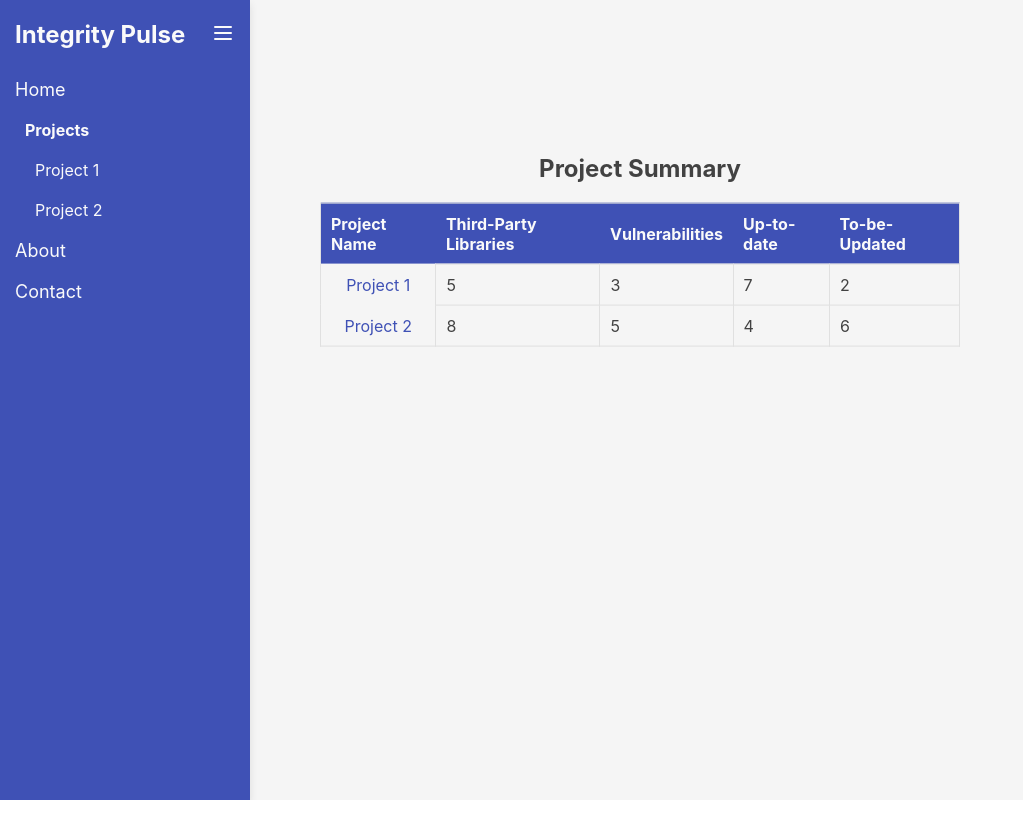
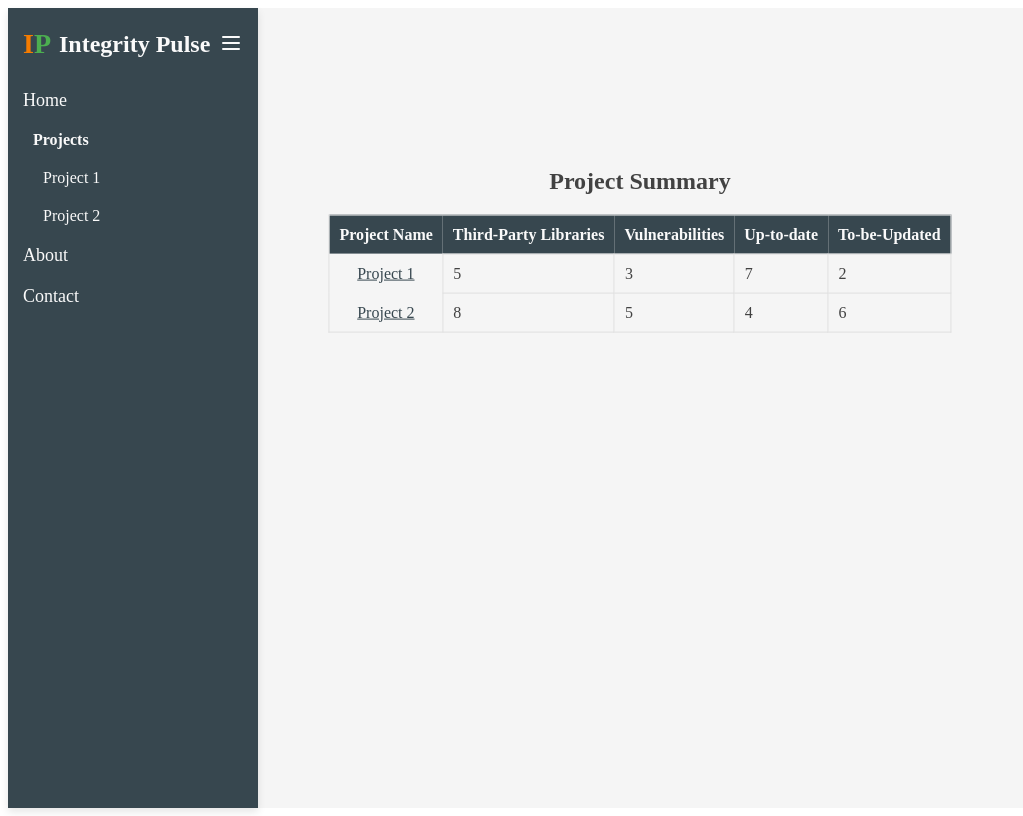
Before and after one commit to BalaCumberland/IntegrityPulse, a React (Create React App) app in the folder integrity-pulse/: page / in a window 1280 px wide. Shown: the whole page, without its empty margins (0-1023 px from the left). Built offline with nearby package versions, Linux system fonts and the light colour scheme.

Commit message:
material view

```diff
--- a/integrity-pulse/package.json
+++ b/integrity-pulse/package.json
@@ -13,6 +13,7 @@
     "lucide-react": "^0.483.0",
     "react": "^19.0.0",
     "react-dom": "^19.0.0",
+    "react-router-dom": "^7.4.0",
     "react-scripts": "5.0.1",
     "recharts": "^2.15.1",
     "web-vitals": "^2.1.4"
--- a/integrity-pulse/src/App.js
+++ b/integrity-pulse/src/App.js
@@ -1,7 +1,8 @@
 import React, { useState, useEffect } from "react";
 import { PieChart, Pie, Cell, Tooltip, Legend } from "recharts";
-import { indigo, teal, red, amber, grey } from '@mui/material/colors';
+import { green, blueGrey, orange, grey, red } from '@mui/material/colors';
 import { Menu } from 'lucide-react';
+import { useNavigate } from 'react-router-dom';
 
 const projects = [
   { id: 1, name: "Project 1", status: "✅ Passed", lastRun: "March 15, 2025" },
@@ -28,7 +29,13 @@ const projectSummary = [
   { name: "Project 2", thirdPartyLibraries: 8, vulnerabilities: 5, upToDate: 4, toBeUpdated: 6 },
 ];
 
-export default function App() {
+const primaryColor = blueGrey[800]; // Dark blue-grey, professional
+const secondaryColor = green[500]; // Green, suggesting efficiency and success
+const accentColor = orange[700]; // Orange, for attention and warnings
+const successColor = green[500];
+const failureColor = red[500];
+
+function App() {
   const [menuOpen, setMenuOpen] = useState(true); // Sidebar is open by default
   const [selectedProject, setSelectedProject] = useState(null);
   const [detailsOpen, setDetailsOpen] = useState(false);
@@ -38,13 +45,14 @@ export default function App() {
   const [homeOpen, setHomeOpen] = useState(true);
   const [popupOpen, setPopupOpen] = useState(false);
   const [hideSummary, setHideSummary] = useState(false);
+  const navigate = useNavigate(); // Initialize useNavigate if using React Router
 
   useEffect(() => {
     if (selectedProject) {
       setChartData([
-        { name: "Vulnerabilities", value: 30, color: red[500] },
-        { name: "Up-to-date", value: 50, color: teal[500] },
-        { name: "To-be-Updated", value: 20, color: amber[700] },
+        { name: "Vulnerabilities", value: 30, color: failureColor },
+        { name: "Up-to-date", value: 50, color: successColor },
+        { name: "To-be-Updated", value: 20, color: accentColor },
       ]);
     }
   }, [selectedProject]);
@@ -57,6 +65,8 @@ export default function App() {
     setChartOpen(false);
     setHideSummary(true);
     setMenuOpen(false); // Close sidebar on project click
+    // If using React Router, you can navigate to a specific project route
+    // navigate(`/projects/${project.id}`);
   };
 
   const handleHomeClick = () => {
@@ -72,7 +82,7 @@ export default function App() {
       {/* Sidebar */}
       <aside style={{
         width: menuOpen ? '250px' : '60px',
-        backgroundColor: indigo[500],
+        backgroundColor: primaryColor,
         color: grey[50],
         paddingTop: '20px',
         transition: 'width 0.3s ease-in-out',
@@ -80,8 +90,24 @@ export default function App() {
         boxShadow: '0 4px 8px rgba(0,0,0,0.1)',
       }}>
         <div style={{ display: 'flex', justifyContent: 'space-between', alignItems: 'center', padding: '0 15px', marginBottom: '20px' }}>
-          <a href="#" style={{ fontSize: '24px', fontWeight: 'bold', color: grey[50], textDecoration: 'none' }}>
-            {menuOpen ? 'Integrity Pulse' : ""}
+          <a href="#" style={{
+            fontSize: '24px',
+            fontWeight: 'bold',
+            color: grey[50],
+            textDecoration: 'none',
+            display: 'flex', // Use flex to align logo and text
+            alignItems: 'center',
+          }}>
+            <span style={{
+              fontSize: '28px',
+              marginRight: '8px',
+              display: menuOpen ? 'block' : 'none', // Show only when expanded
+              fontWeight: '900',
+              color: secondaryColor, // Green for integrity/efficiency
+            }}>
+              <span style={{ color: accentColor }}>I</span>P
+            </span>
+            <span style={{ display: menuOpen ? 'block' : 'none' }}>Integrity Pulse</span>
           </a>
           <button onClick={() => setMenuOpen(!menuOpen)} style={{ background: 'none', border: 'none', color: grey[50], cursor: 'pointer', padding: 0 }}>
             <Menu size={24} />
@@ -89,7 +115,7 @@ export default function App() {
         </div>
         <nav>
           <ul style={{ listStyleType: 'none', padding: 0, margin: 0 }}>
-            <li style={{ padding: '10px 15px', cursor: 'pointer' }}>
+            <li style={{ padding: '10px 15px', cursor: 'pointer', display: menuOpen ? 'block' : 'none' }}>
               <a href="#" onClick={() => handleHomeClick()} style={{ display: 'block', color: grey[50], textDecoration: 'none', fontSize: '18px' }}>
                 Home
               </a>
@@ -101,7 +127,18 @@ export default function App() {
                 </li>
                 {projects.map((project) => (
                   <li key={project.id} style={{ padding: '10px 15px', cursor: 'pointer' }}>
-                    <a href="#" onClick={() => handleProjectClick(project)} style={{ display: 'block', color: grey[50], textDecoration: 'none', fontSize: '16px', paddingLeft: '20px' }}>
+                    <a
+                      href="#"
+                      onClick={() => handleProjectClick(project)}
+                      style={{
+                        display: 'block',
+                        color: grey[50],
+                        textDecoration: 'none',
+                        fontSize: '16px',
+                        paddingLeft: '20px',
+                        cursor: 'pointer', // Add cursor pointer to indicate clickability
+                      }}
+                    >
                       {project.name}
                     </a>
                   </li>
@@ -124,17 +161,57 @@ export default function App() {
 
       {/* Main Content */}
       <main style={{ flex: 1, padding: "20px" }}>
+        {!detailsOpen && (
+          <div style={{ position: "absolute", top: "30%", left: "50%", transform: "translate(-50%, -50%)", textAlign: "center" }}>
+            <h2>Project Summary</h2>
+            <table style={{ margin: "0 auto", borderCollapse: "collapse", border: `1px solid ${grey[300]}` }}>
+              <thead>
+                <tr style={{ background: primaryColor, color: grey[50] }}>
+                  <th style={{ padding: "10px", textAlign: "left" }}>Project Name</th>
+                  <th style={{ padding: "10px", textAlign: "left" }}>Third-Party Libraries</th>
+                  <th style={{ padding: "10px", textAlign: "left" }}>Vulnerabilities</th>
+                  <th style={{ padding: "10px", textAlign: "left" }}>Up-to-date</th>
+                  <th style={{ padding: "10px", textAlign: "left" }}>To-be-Updated</th>
+                </tr>
+              </thead>
+              <tbody>
+                {projectSummary.map((project, index) => (
+                  <tr key={index}>
+                    <td>
+                      <a
+                        href="#"
+                        onClick={() => handleProjectClick(projects[index])}
+                        style={{
+                          textDecoration: 'underline', // Add underline for clickability
+                          color: primaryColor,
+                          cursor: 'pointer', // Add cursor pointer
+                        }}
+                      >
+                        {project.name}
+                      </a>
+                    </td>
+                    <td style={{ padding: "10px", textAlign: "left", border: `1px solid ${grey[300]}` }}>{project.thirdPartyLibraries}</td>
+                    <td style={{ padding: "10px", textAlign: "left", border: `1px solid ${grey[300]}` }}>{project.vulnerabilities}</td>
+                    <td style={{ padding: "10px", textAlign: "left", border: `1px solid ${grey[300]}` }}>{project.upToDate}</td>
+                    <td style={{ padding: "10px", textAlign: "left", border: `1px solid ${grey[300]}` }}>{project.toBeUpdated}</td>
+                  </tr>
+                ))}
+              </tbody>
+            </table>
+          </div>
+        )}
+
         {selectedProject && detailsOpen && (
           <div style={{ marginTop: "20px", backgroundColor: grey[50], padding: "20px", borderRadius: "8px", boxShadow: "0 2px 10px rgba(0,0,0,0.1)" }}>
             <h2>{selectedProject.name}</h2>
-            <p><strong>Status:</strong> {selectedProject.status}</p>
+            <p><strong>Status:</strong> {selectedProject.status === "✅ Passed" ? <span style={{ color: successColor }}>{selectedProject.status}</span> : <span style={{ color: failureColor }}>{selectedProject.status}</span>}</p>
             <p><strong>Last Run:</strong> {selectedProject.lastRun}</p>
             {projectDetails && (
               <div style={{ marginTop: "30px", background: grey[200], padding: "16px", borderRadius: "8px", boxShadow: "0 2px 10px rgba(0,0,0,0.1)" }}>
                 <h3>Project Details</h3>
                 <table style={{ width: "100%", borderCollapse: "collapse", border: `1px solid ${grey[300]}` }}>
                   <thead>
-                    <tr style={{ background: indigo[500], color: grey[50] }}>
+                    <tr style={{ background: primaryColor, color: grey[50] }}>
                       {Object.keys(projectDetails).map((key) => (
                         <th key={key} style={{ border: `1px solid ${grey[300]}`, padding: "10px", textAlign: "left" }}>{key}</th>
                       ))}
@@ -149,44 +226,12 @@ export default function App() {
                   </tbody>
                 </table>
                 <div style={{ marginTop: "40px", textAlign: "center" }}>
-                  <button onClick={() => setPopupOpen(true)} style={{ padding: "10px 20px", cursor: "pointer", border: "none", backgroundColor: indigo[500], color: grey[50], borderRadius: "4px" }}>
+                  <button onClick={() => setPopupOpen(true)} style={{ padding: "10px 20px", cursor: "pointer", border: "none", backgroundColor: primaryColor, color: grey[50], borderRadius: "4px" }}>
                     View Project Healths
                   </button>
                 </div>
               </div>
             )}
-          </div>
-        )}
-
-        {!detailsOpen && (
-          <div style={{ position: "absolute", top: "30%", left: "50%", transform: "translate(-50%, -50%)", textAlign: "center" }}>
-            <h2>Project Summary</h2>
-            <table style={{ margin: "0 auto", borderCollapse: "collapse", border: `1px solid ${grey[300]}` }}>
-              <thead>
-                <tr style={{ background: indigo[500], color: grey[50] }}>
-                  <th style={{ padding: "10px", textAlign: "left" }}>Project Name</th>
-                  <th style={{ padding: "10px", textAlign: "left" }}>Third-Party Libraries</th>
-                  <th style={{ padding: "10px", textAlign: "left" }}>Vulnerabilities</th>
-                  <th style={{ padding: "10px", textAlign: "left" }}>Up-to-date</th>
-                  <th style={{ padding: "10px", textAlign: "left" }}>To-be-Updated</th>
-                </tr>
-              </thead>
-              <tbody>
-                {projectSummary.map((project, index) => (
-                  <tr key={index}>
-                    <td>
-                      <a href={`#/project/${projects[index].id}`} style={{ textDecoration: "none", color: indigo[500] }} onClick={() => handleProjectClick(projects[index])}>
-                        {project.name}
-                      </a>
-                    </td>
-                    <td style={{ padding: "10px", textAlign: "left", border: `1px solid ${grey[300]}` }}>{project.thirdPartyLibraries}</td>
-                    <td style={{ padding: "10px", textAlign: "left", border: `1px solid ${grey[300]}` }}>{project.vulnerabilities}</td>
-                    <td style={{ padding: "10px", textAlign: "left", border: `1px solid ${grey[300]}` }}>{project.upToDate}</td>
-                    <td style={{ padding: "10px", textAlign: "left", border: `1px solid ${grey[300]}` }}>{project.toBeUpdated}</td>
-                  </tr>
-                ))}
-              </tbody>
-            </table>
           </div>
         )}
 
@@ -202,10 +247,12 @@ export default function App() {
               <Tooltip />
               <Legend />
             </PieChart>
-            <button onClick={() => setPopupOpen(false)} style={{ marginTop: "16px", padding: "10px 20px", cursor: "pointer", border: "none", backgroundColor: red[500], color: grey[50], borderRadius: "4px", display: "block", margin: "0 auto" }}>Close</button>
+            <button onClick={() => setPopupOpen(false)} style={{ marginTop: "16px", padding: "10px 20px", cursor: "pointer", border: "none", backgroundColor: failureColor, color: grey[50], borderRadius: "4px", display: "block", margin: "0 auto" }}>Close</button>
           </div>
         )}
       </main>
     </div>
   );
 }
+
+export default App;
--- a/integrity-pulse/src/index.js
+++ b/integrity-pulse/src/index.js
@@ -1,17 +1,13 @@
 import React from 'react';
 import ReactDOM from 'react-dom/client';
-import './index.css';
 import App from './App';
-import reportWebVitals from './reportWebVitals';
+import { BrowserRouter } from 'react-router-dom'; // Make sure this is imported
 
 const root = ReactDOM.createRoot(document.getElementById('root'));
 root.render(
   <React.StrictMode>
-    <App />
+    <BrowserRouter> {/* Wrap App with BrowserRouter */}
+      <App />
+    </BrowserRouter>
   </React.StrictMode>
 );
-
-// If you want to start measuring performance in your app, pass a function
-// to log results (for example: reportWebVitals(console.log))
-// or send to an analytics endpoint. Learn more: https://bit.ly/CRA-vitals
-reportWebVitals();
```
Also changed, not shown: 1 other file (tests, documents, lock files or other folders).
